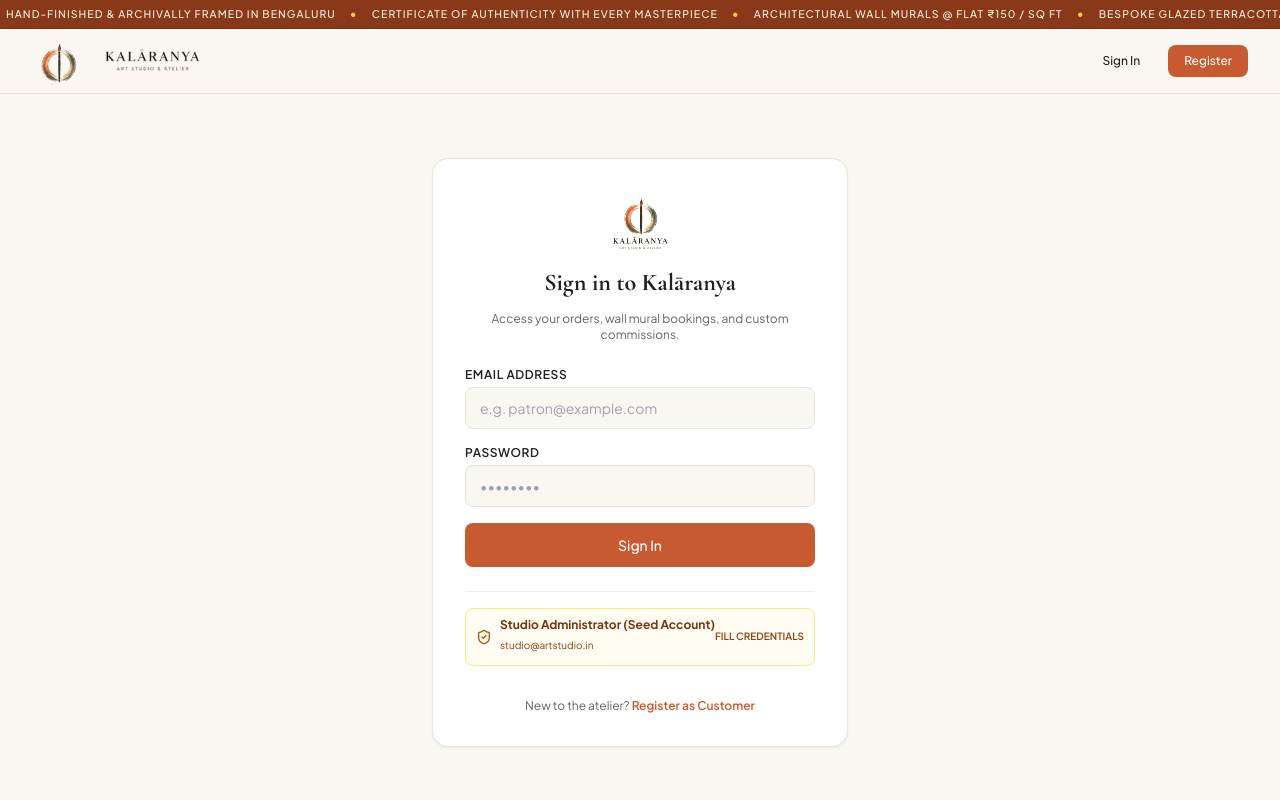
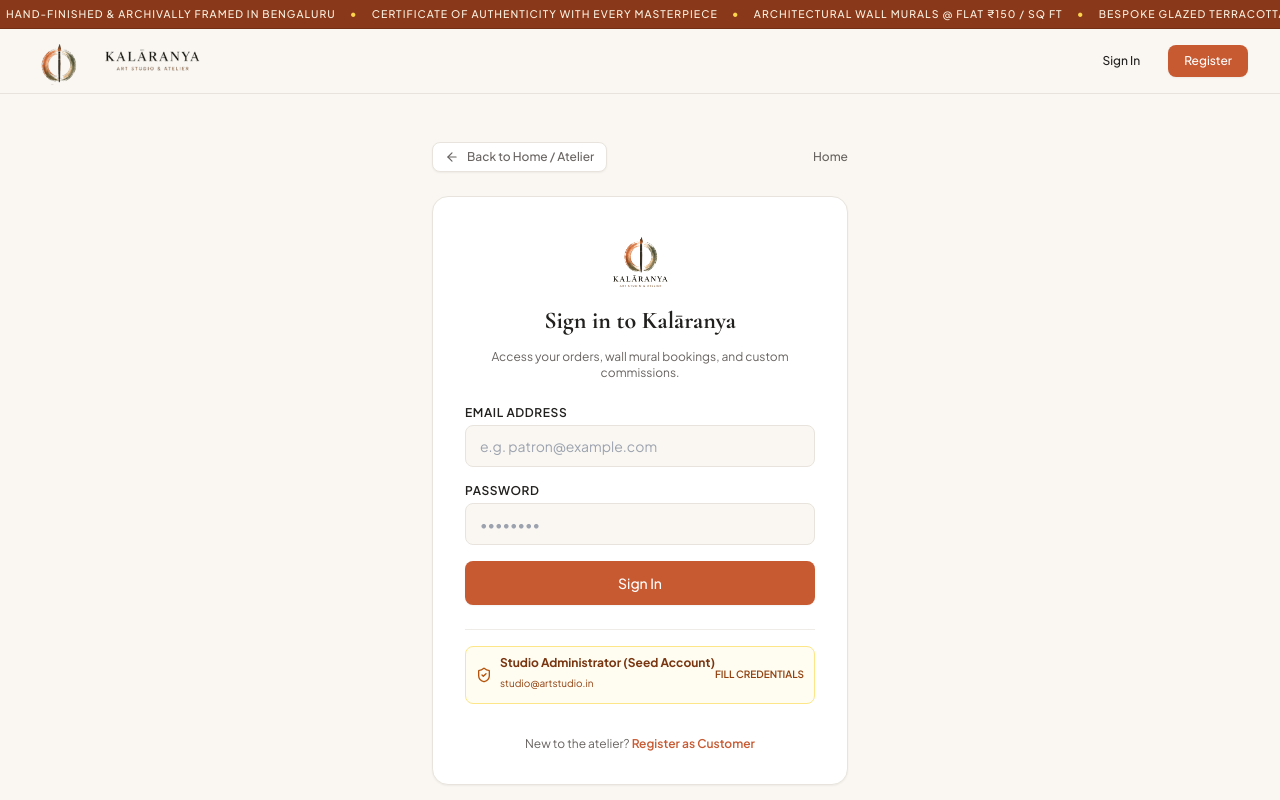
Before and after one commit to akshayareddymamilla/Kalaranya-art-studio, a React (Vite) app in the folder client/: page /login in a window 1280 px wide. Shown: the top 800 px of the page. Built offline with nearby package versions, Linux system fonts and the light colour scheme; no server answers.

Commit message:
fix: add return arrow buttons to signin and register pages for seamless navigation

```diff
--- a/client/src/pages/LoginPage.tsx
+++ b/client/src/pages/LoginPage.tsx
@@ -1,7 +1,7 @@
 import React, { useState } from 'react';
 import { Link, useNavigate, useLocation } from 'react-router-dom';
 import { useAuth } from '../context/AuthContext';
-import { ShieldCheck, AlertCircle } from 'lucide-react';
+import { ShieldCheck, AlertCircle, ArrowLeft } from 'lucide-react';
 
 export const LoginPage: React.FC = () => {
   const { login } = useAuth();
@@ -44,7 +44,24 @@
   };
 
   return (
-    <div className="max-w-md mx-auto px-4 py-16">
+    <div className="max-w-md mx-auto px-4 py-12">
+      {/* Return Navigation */}
+      <div className="mb-6 flex items-center justify-between">
+        <Link
+          to={redirectPath || "/"}
+          className="inline-flex items-center gap-2 text-xs font-medium text-studio-muted hover:text-studio-terracotta transition-colors py-1.5 px-3 rounded-lg bg-white border border-studio-border shadow-sm hover:border-studio-terracotta/40"
+        >
+          <ArrowLeft className="w-3.5 h-3.5" />
+          <span>{redirectPath ? 'Back to Artwork' : 'Back to Home / Atelier'}</span>
+        </Link>
+        <Link
+          to="/"
+          className="text-xs font-medium text-studio-muted hover:text-studio-terracotta transition-colors"
+        >
+          Home
+        </Link>
+      </div>
+
       <div className="bg-white rounded-2xl border border-studio-border p-8 shadow-sm space-y-6">
         <div className="text-center space-y-3">
           <img
--- a/client/src/pages/RegisterPage.tsx
+++ b/client/src/pages/RegisterPage.tsx
@@ -1,11 +1,14 @@
 import React, { useState } from 'react';
-import { Link, useNavigate } from 'react-router-dom';
+import { Link, useNavigate, useLocation } from 'react-router-dom';
 import { useAuth } from '../context/AuthContext';
-import { AlertCircle } from 'lucide-react';
+import { AlertCircle, ArrowLeft } from 'lucide-react';
 
 export const RegisterPage: React.FC = () => {
   const { register } = useAuth();
   const navigate = useNavigate();
+  const location = useLocation();
+  const searchParams = new URLSearchParams(location.search);
+  const redirectPath = searchParams.get('redirect') || '';
 
   const [name, setName] = useState<string>('');
   const [email, setEmail] = useState<string>('');
@@ -23,7 +26,7 @@
       setLoading(true);
       setError(null);
       await register({ name, email, password });
-      navigate('/paintings');
+      navigate(redirectPath || '/paintings');
     } catch (err: any) {
       setError(err.message || 'Registration failed. Email may already be registered.');
     } finally {
@@ -32,7 +35,24 @@
   };
 
   return (
-    <div className="max-w-md mx-auto px-4 py-16">
+    <div className="max-w-md mx-auto px-4 py-12">
+      {/* Return Navigation */}
+      <div className="mb-6 flex items-center justify-between">
+        <Link
+          to={redirectPath || "/"}
+          className="inline-flex items-center gap-2 text-xs font-medium text-studio-muted hover:text-studio-terracotta transition-colors py-1.5 px-3 rounded-lg bg-white border border-studio-border shadow-sm hover:border-studio-terracotta/40"
+        >
+          <ArrowLeft className="w-3.5 h-3.5" />
+          <span>{redirectPath ? 'Back to Artwork' : 'Back to Home / Atelier'}</span>
+        </Link>
+        <Link
+          to="/"
+          className="text-xs font-medium text-studio-muted hover:text-studio-terracotta transition-colors"
+        >
+          Home
+        </Link>
+      </div>
+
       <div className="bg-white rounded-2xl border border-studio-border p-8 shadow-sm space-y-6">
         <div className="text-center space-y-3">
           <img
```
